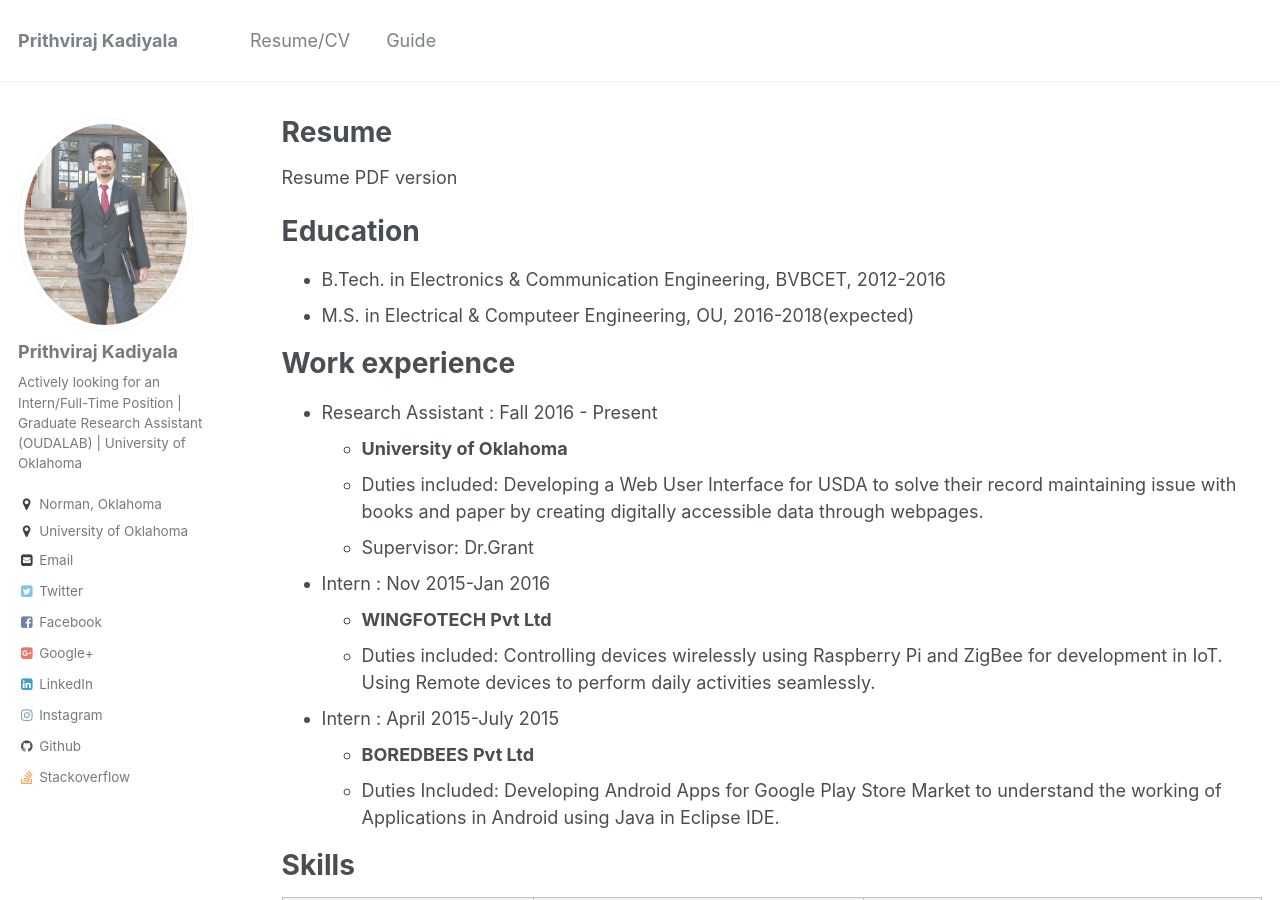
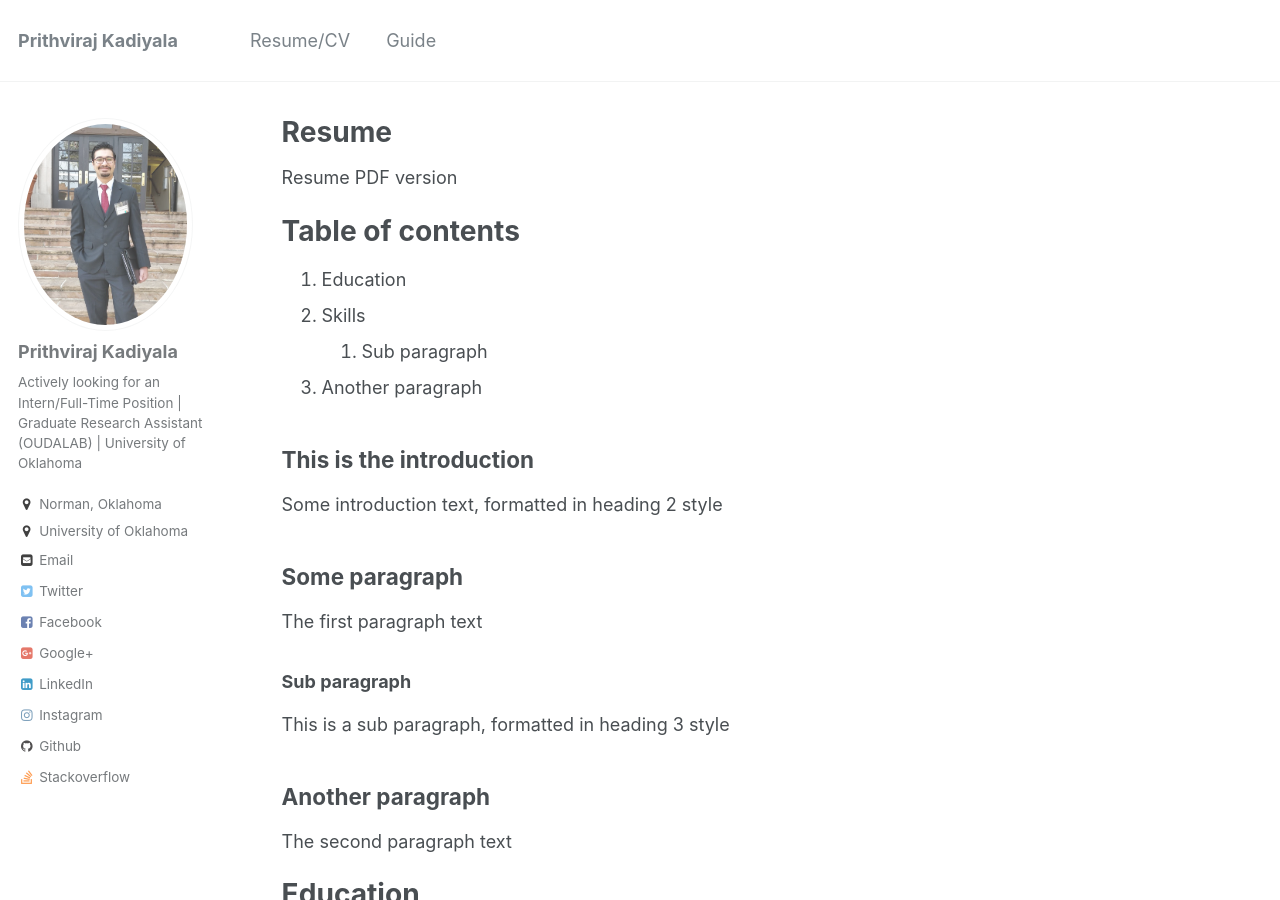
Before and after one commit to prithvirajkadiyala/prithvirajkadiyala.github.io, a Jekyll site: the page built from _pages/cv.md, in a window 1280 px wide and 900 px high. Built offline with Jekyll 4.4.1, drawn with Linux system fonts in a browser that asks for light colours.

Commit message:
Update cv.md

```diff
--- a/_pages/cv.md
+++ b/_pages/cv.md
@@ -9,6 +9,24 @@ redirect_from:
 
 {% include base_path %}
 [Resume PDF version](http://prithvirajkadiyala.github.io/files/Resume.pdf)
+
+# Table of contents
+1. [Education](#Education)
+2. [Skills](#Skills)
+    1. [Sub paragraph](#subparagraph1)
+3. [Another paragraph](#paragraph2)
+
+## This is the introduction <a name="introduction"></a>
+Some introduction text, formatted in heading 2 style
+
+## Some paragraph <a name="paragraph1"></a>
+The first paragraph text
+
+### Sub paragraph <a name="subparagraph1"></a>
+This is a sub paragraph, formatted in heading 3 style
+
+## Another paragraph <a name="paragraph2"></a>
+The second paragraph text
 
 Education
 ======
```
